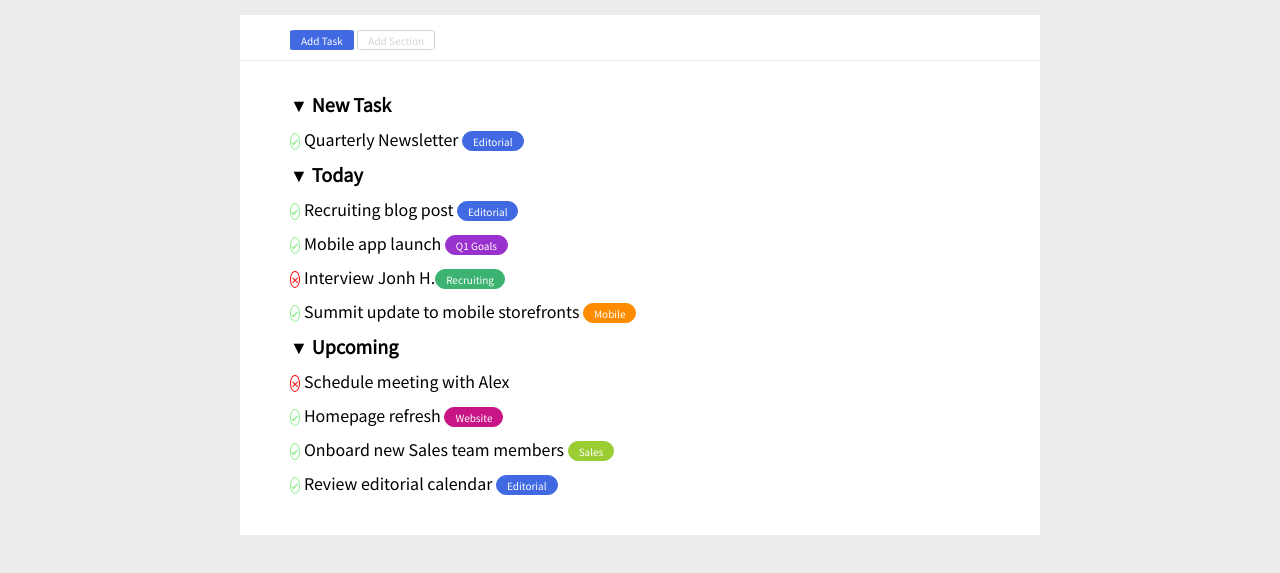
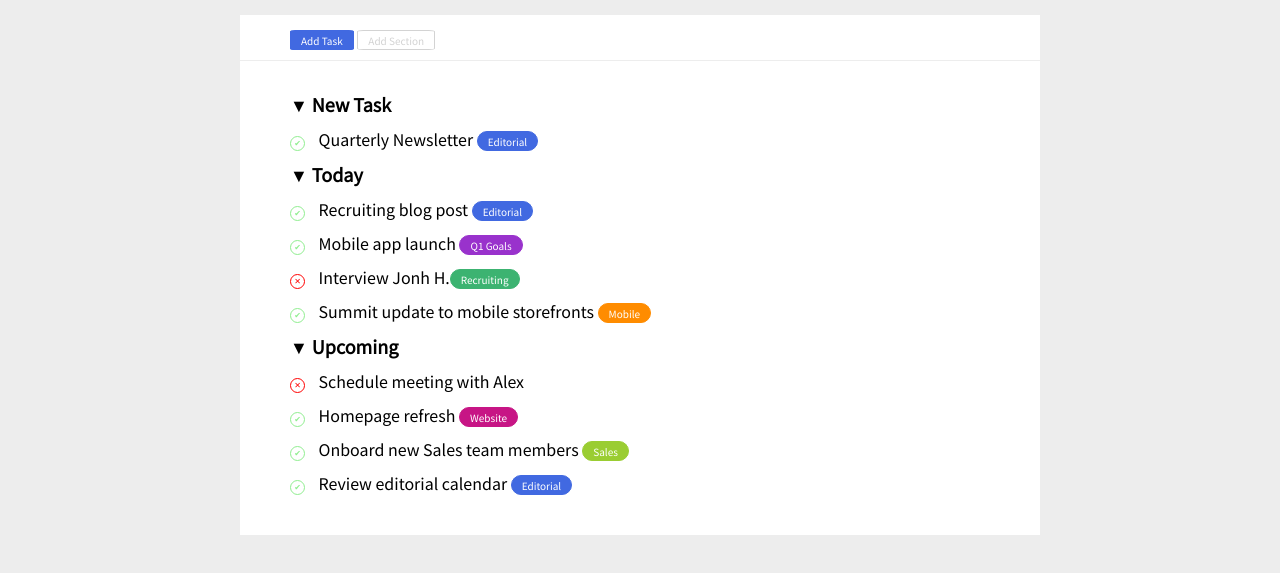
Before and after one commit to andreagorno/html-css-toboolist, a plain HTML site: page index.html in a window 1280 px wide. Shown: the part 85-658 px from the top of the page. Drawn offline with Linux system fonts and the light colour scheme.

Commit message:
risolto problema check e cross

```diff
--- a/css/style1.css
+++ b/css/style1.css
@@ -55,7 +55,7 @@ main{
     height: 20px;
     line-height: 20px;
     text-align: center;
-    display: inline-flex;
+    display: inline-block;
     border-radius: 8%;
     vertical-align: middle;
     padding-left: 10px;
@@ -92,22 +92,25 @@ li{
 }
 
 /* green check and red cross section */
+.circle{
+    display: inline-block;
+    font-size: 8px;
+    text-align: center;
+    width: 15px;
+    height: 15px;
+    border-radius: 50%;
+    margin-right: 10px;
+}
+
 .check{
-    font-size: 10px;
-    width: 25px;
-    height: 25px;
+
     color: lightgreen;
     border: 1px solid lightgreen;
-    border-radius: 50%;
 }
 
 .cross{
-    font-size: 10px;
-    width: 25px;
-    height: 25px;
     color: red;
     border: 1px solid red;
-    border-radius: 50%;
 }
 
 
--- a/index.html
+++ b/index.html
@@ -41,7 +41,7 @@
                         </li>
 
                         <li>
-                            <span class="check">&#10004;</span>  Quarterly Newsletter <span class="bubble2 editorial">Editorial</span>
+                            <span class="circle check">&#10004;</span>  Quarterly Newsletter <span class="bubble2 editorial">Editorial</span>
                         </li>
                     </ul>
                 </div>
@@ -55,19 +55,19 @@
                         </li>
 
                         <li>
-                            <span class="check">&#10004;</span>  Recruiting blog post <span class="bubble2 editorial">Editorial</span>
+                            <span class="circle check">&#10004;</span>  Recruiting blog post <span class="bubble2 editorial">Editorial</span>
                         </li>
 
                         <li>
-                            <span class="check">&#10004;</span>  Mobile app launch <span class="bubble2 q1goals">Q1 Goals</span>
+                            <span class="circle check">&#10004;</span>  Mobile app launch <span class="bubble2 q1goals">Q1 Goals</span>
                         </li>
 
                         <li>
-                            <span class="cross">&#10005;</span> Interview Jonh H.<span class="bubble2 recruiting">Recruiting</span>
+                            <span class="circle cross">&#10005;</span> Interview Jonh H.<span class="bubble2 recruiting">Recruiting</span>
                         </li>
 
                         <li>
-                            <span class="check">&#10004;</span>  Summit update to mobile storefronts <span class="bubble2 mobile">Mobile</span>
+                            <span class="circle check">&#10004;</span>  Summit update to mobile storefronts <span class="bubble2 mobile">Mobile</span>
                         </li>
 
                     </ul>
@@ -82,19 +82,19 @@
                         </li>
 
                         <li>
-                            <span class="cross">&#10005;</span> Schedule meeting with Alex
+                            <span class="circle cross">&#10005;</span> Schedule meeting with Alex
                         </li>
 
                         <li>
-                            <span class="check">&#10004;</span>  Homepage refresh <span class="bubble2 website">Website</span>
+                            <span class="circle check">&#10004;</span>  Homepage refresh <span class="bubble2 website">Website</span>
                         </li>
 
                         <li>
-                            <span class="check">&#10004;</span>  Onboard new Sales team members <span class="bubble2 sales">Sales</span>
+                            <span class="circle check">&#10004;</span>  Onboard new Sales team members <span class="bubble2 sales">Sales</span>
                         </li>
 
                         <li>
-                            <span class="check">&#10004;</span>  Review editorial calendar <span class="bubble2 editorial">Editorial</span>
+                            <span class="circle check">&#10004;</span>  Review editorial calendar <span class="bubble2 editorial">Editorial</span>
                         </li>
                     </ul>
                 </div>
```
